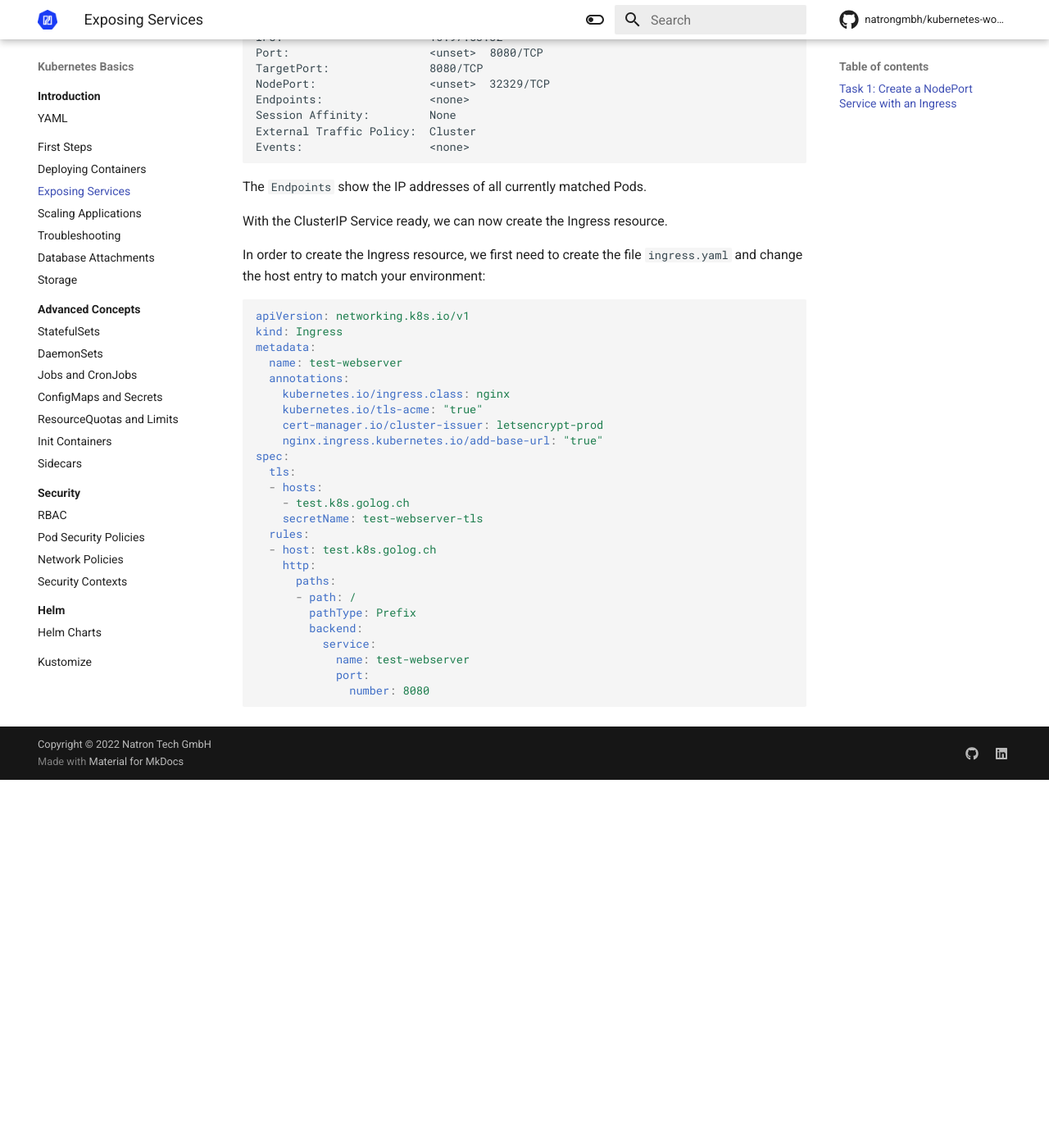
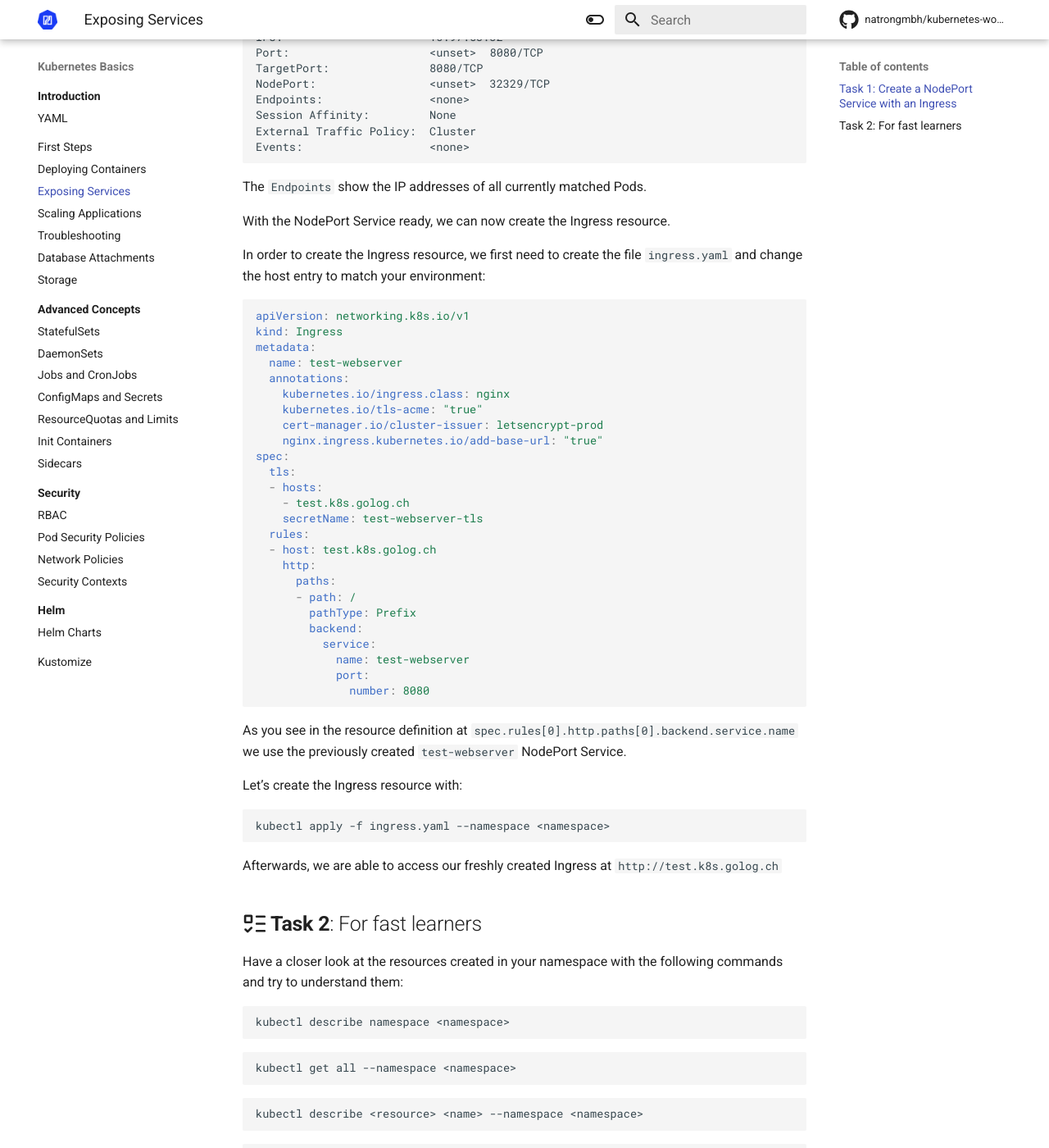
Before and after one commit to natrontech/kubernetes-workshop-golog, an MkDocs documentation site: the page built from docs/kubernetes-basics/exposing-services.md, in a window 1280 px wide and 1400 px high, scrolled down 3175 px. Shown: the whole window at 82% size. Built offline with MkDocs 1.6.1 and Material for MkDocs 9.7.7, drawn with Linux system fonts in a browser that asks for light colours; comment, search, counter and statistics services are not loaded; before the commit the page ends 4126 px from its top, so only the background shows below that; some of the changed text lies outside the part shown.

Commit message:
feat: finish exposing services
Signed-off-by: Jan Lauber <jan.lauber@protonmail.ch>

````diff
--- a/docs/kubernetes-basics/exposing-services.md
+++ b/docs/kubernetes-basics/exposing-services.md
@@ -138,7 +138,7 @@ Events:                   <none>
 
 The `Endpoints` show the IP addresses of all currently matched Pods.
 
-With the ClusterIP Service ready, we can now create the Ingress resource.
+With the NodePort Service ready, we can now create the Ingress resource.
 
 In order to create the Ingress resource, we first need to create the file `ingress.yaml` and change the host entry to match your environment:
 
@@ -169,3 +169,32 @@ spec:
             port:
               number: 8080
 ```
+
+As you see in the resource definition at `spec.rules[0].http.paths[0].backend.service.name` we use the previously created `test-webserver` NodePort Service.
+
+Let’s create the Ingress resource with:
+
+```bash
+kubectl apply -f ingress.yaml --namespace <namespace>
+```
+
+Afterwards, we are able to access our freshly created Ingress at `http://test.k8s.golog.ch`
+
+## :octicons-tasklist-16: **Task 2**: For fast learners
+Have a closer look at the resources created in your namespace <namespace> with the following commands and try to understand them:
+
+```bash
+kubectl describe namespace <namespace>
+```
+
+```bash
+kubectl get all --namespace <namespace>
+```
+
+```bash
+kubectl describe <resource> <name> --namespace <namespace>
+```
+
+```bash
+kubectl get <resource> <name> -o yaml --namespace <namespace>
+```
````
Also changed, not shown: 1 other file.
